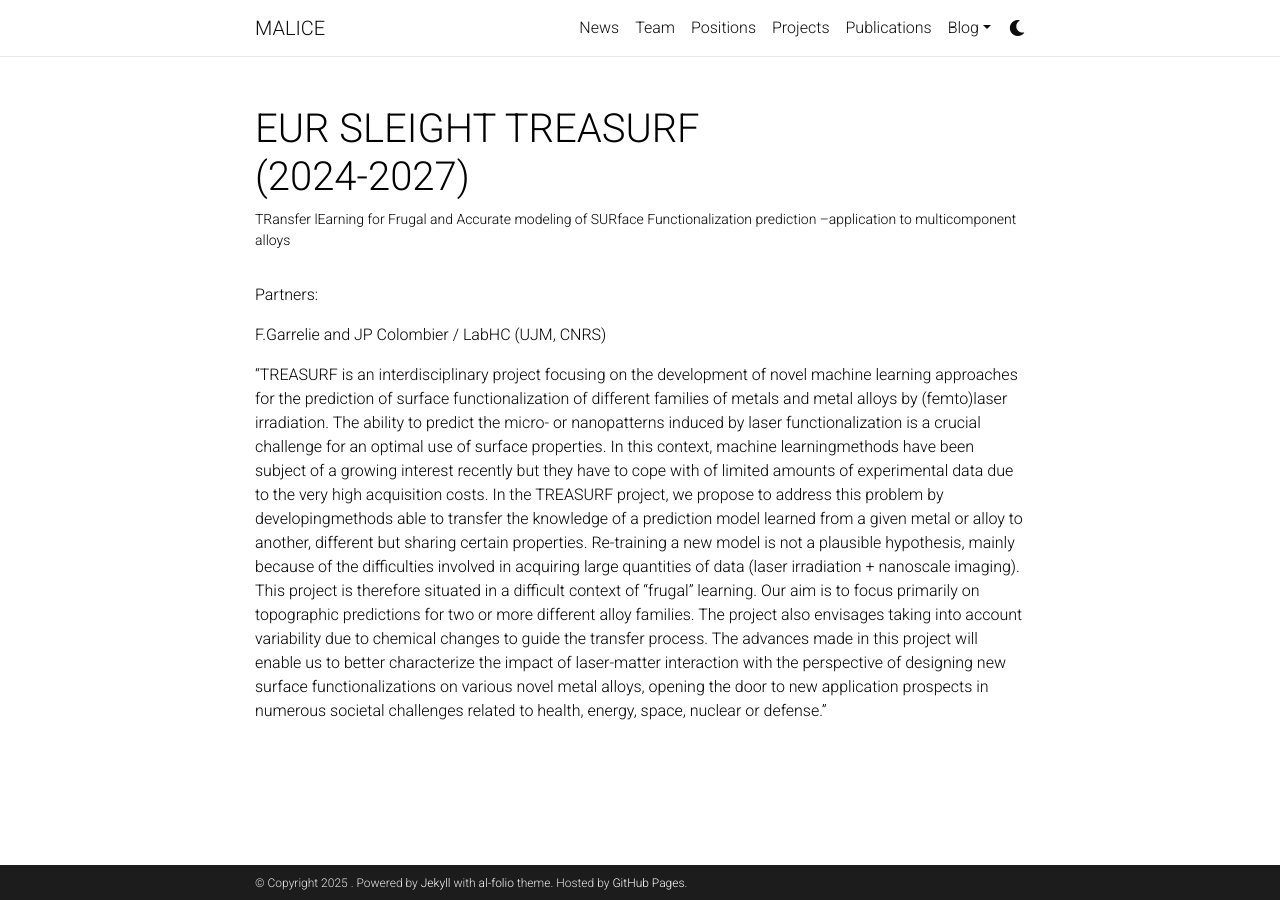
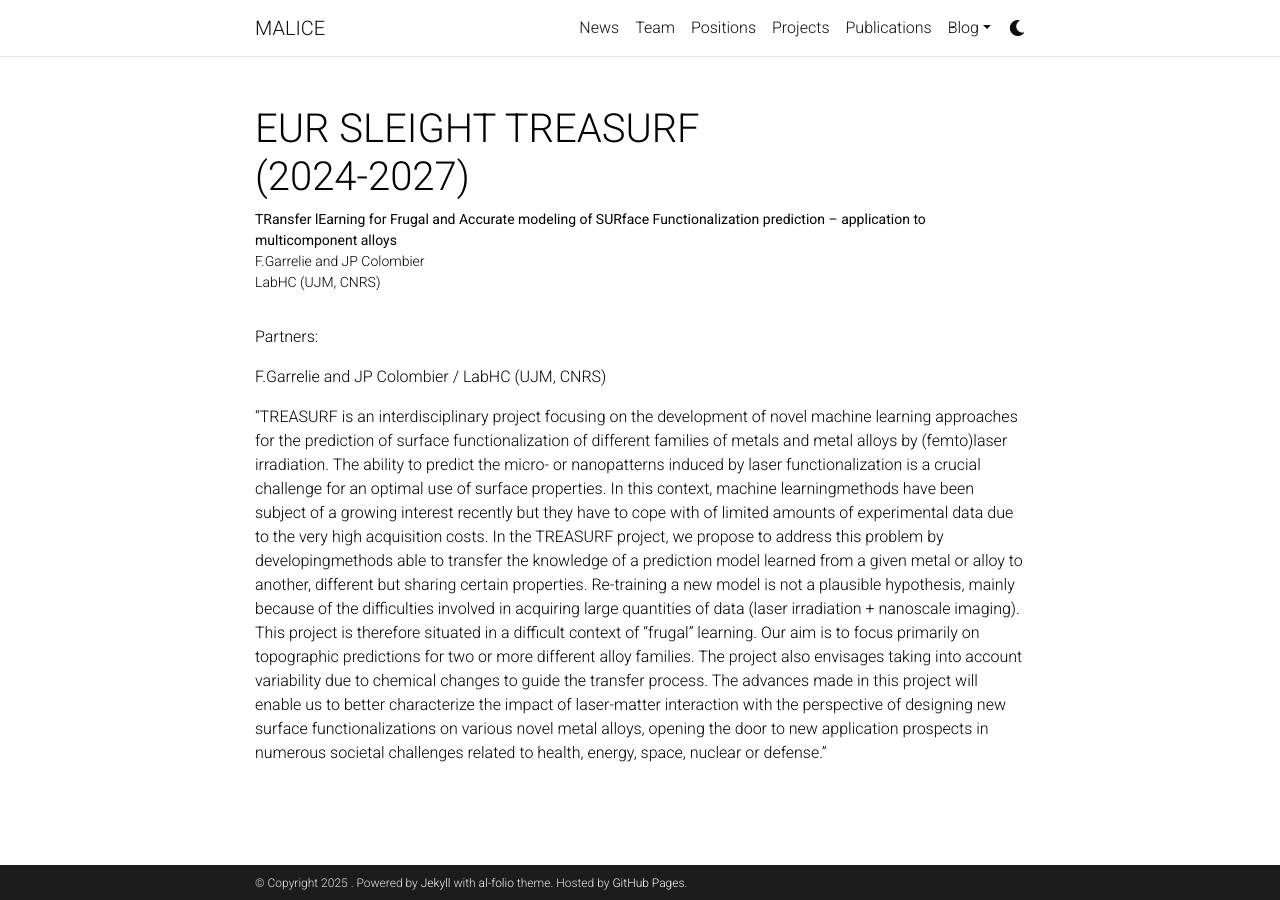
Before and after one commit to labhc-malice/labhc-malice.github.io, a Jekyll site: the page built from _projects/TREASURF.md, in a window 1280 px wide. Built offline with Jekyll 4.4.1, drawn with Linux system fonts in a browser that asks for light colours; comment, search, counter and statistics services are not loaded; a style sheet for code colours, icons or effects is not loaded.

Commit message:
Update TREASURF description and partners

```diff
--- a/_projects/TREASURF.md
+++ b/_projects/TREASURF.md
@@ -1,8 +1,7 @@
 ---
 layout: page
 title: EUR SLEIGHT TREASURF <br/>(2024-2027)
-description: "TRansfer lEarning for Frugal and Accurate modeling of SURface Functionalization prediction
-–application to multicomponent alloys"
+description: "<b> TRansfer lEarning for Frugal and Accurate modeling of SURface Functionalization prediction – application to multicomponent alloys </b> <br/>F.Garrelie and JP Colombier <br/> LabHC (UJM, CNRS)"
 img: assets/img/project/logo-defaut-malice6.jpg
 importance: 1
 category: ongoing
```
